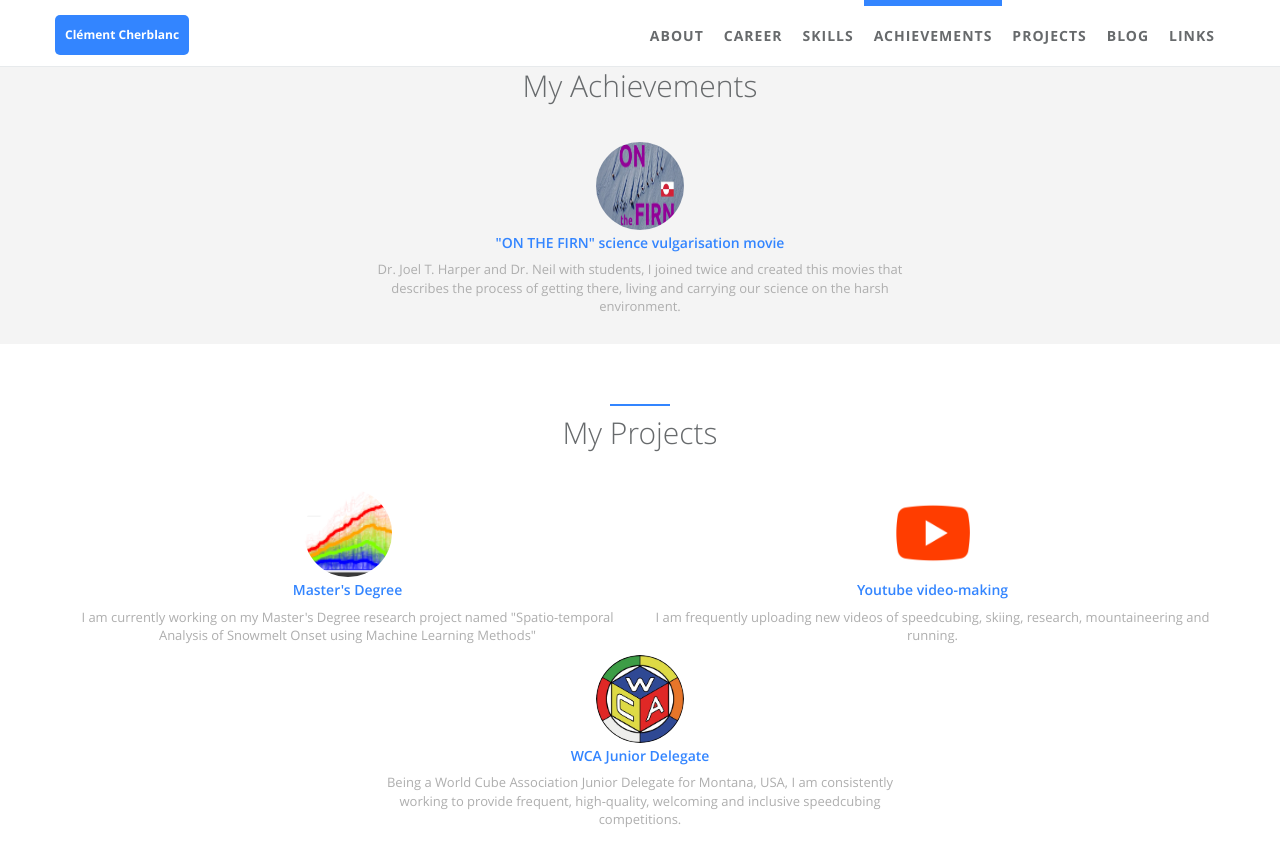
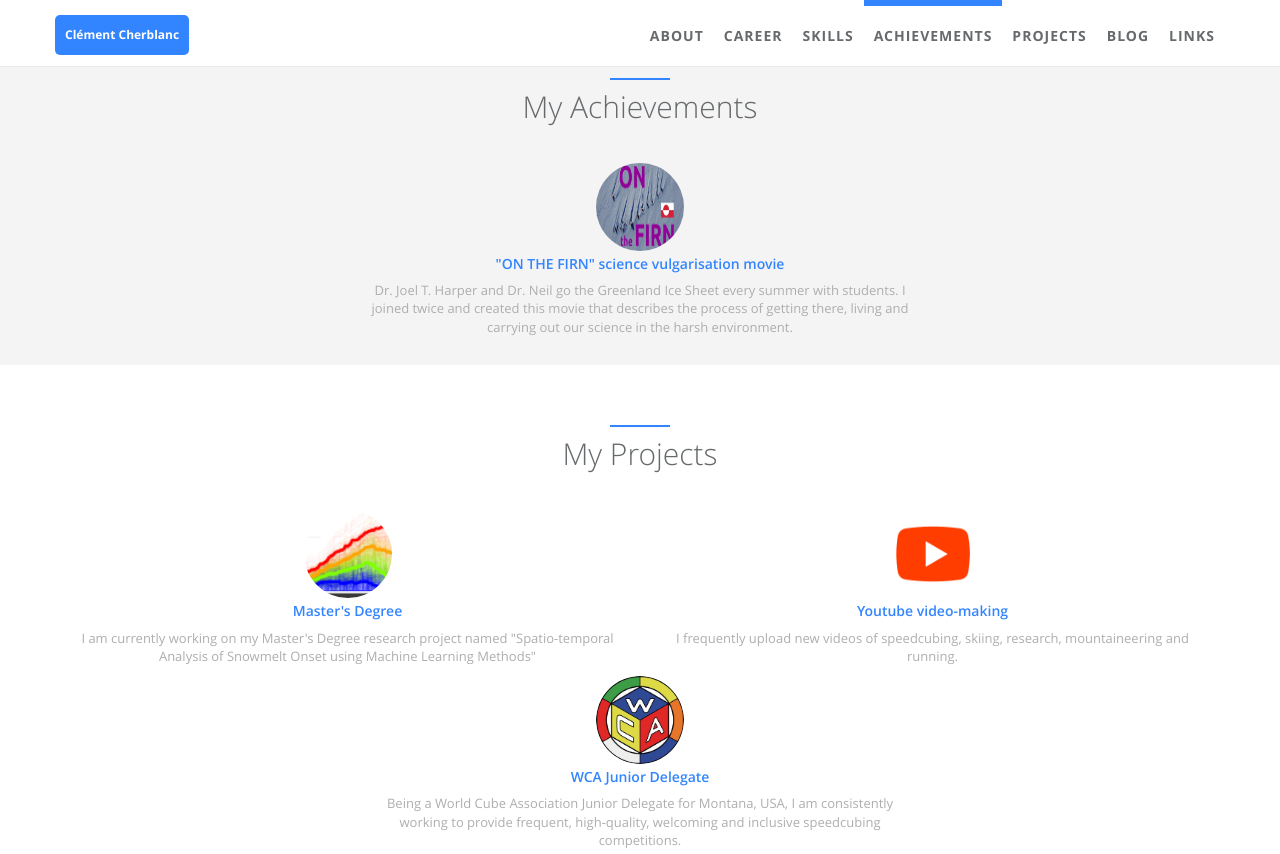
Before and after one commit to ClemAntarctica/ClemAntarctica.github.io, a Jekyll site: the page built from index.html, in a window 1280 px wide and 900 px high, scrolled down 2641 px, cut to the strip 0-854 px from the top of the window. Built offline with Jekyll 4.4.1, drawn with Linux system fonts in a browser that asks for light colours; some of the changed text lies outside the part shown.

Commit message:
Add files via upload

```diff
--- a/_data/index/achievements.yml
+++ b/_data/index/achievements.yml
@@ -5,7 +5,7 @@
 - name: '"ON THE FIRN" science vulgarisation movie'
   img: /static/assets/img/landing/ONtheFIRN.png
   url: https://www.youtube.com/watch?v=4UO1d3kQTf0
-  desc: "Dr. Joel T. Harper and Dr. Neil with students, I joined twice and created this movies that describes the process of getting there, living and carrying our science on the harsh environment."
+  desc: "Dr. Joel T. Harper and Dr. Neil go the Greenland Ice Sheet every summer with students. I joined twice and created this movie that describes the process of getting there, living and carrying out our science in the harsh environment."
 
 
 #- name: Youtube video-making
--- a/_data/index/careers.yml
+++ b/_data/index/careers.yml
@@ -36,7 +36,7 @@
 - name:
     detail: World Cube Association
   desc:
-    detail: "I contributed to the expansion of the World Cube Association since 2015. I organized over 50 competitions in 15 countries (5 continents); I was a WCA Competition Announcement Team member (Nov. 2018 - Jun. 2020); and I am a Junior Delegate since Dec. 2022."
+    detail: "I have contributed to the expansion of the World Cube Association since 2015. I organized over 50 competitions in 15 countries (5 continents); I was a WCA Competition Announcement Team member (Nov. 2018 - Jun. 2020); and I have been a Junior Delegate since Dec. 2022."
   date:
     detail: Nov. 2015 - now
   job:
--- a/_data/index/projects.yml
+++ b/_data/index/projects.yml
@@ -8,7 +8,7 @@
 - name: Youtube video-making
   img: /static/assets/img/landing/youtube.png
   url: https://www.youtube.com/ClementCherblanc
-  desc: I am frequently uploading new videos of speedcubing, skiing, research, mountaineering and running.
+  desc: I frequently upload new videos of speedcubing, skiing, research, mountaineering and running.
 
 - name: WCA Junior Delegate
   url: https://www.worldcubeassociation.org/
```
